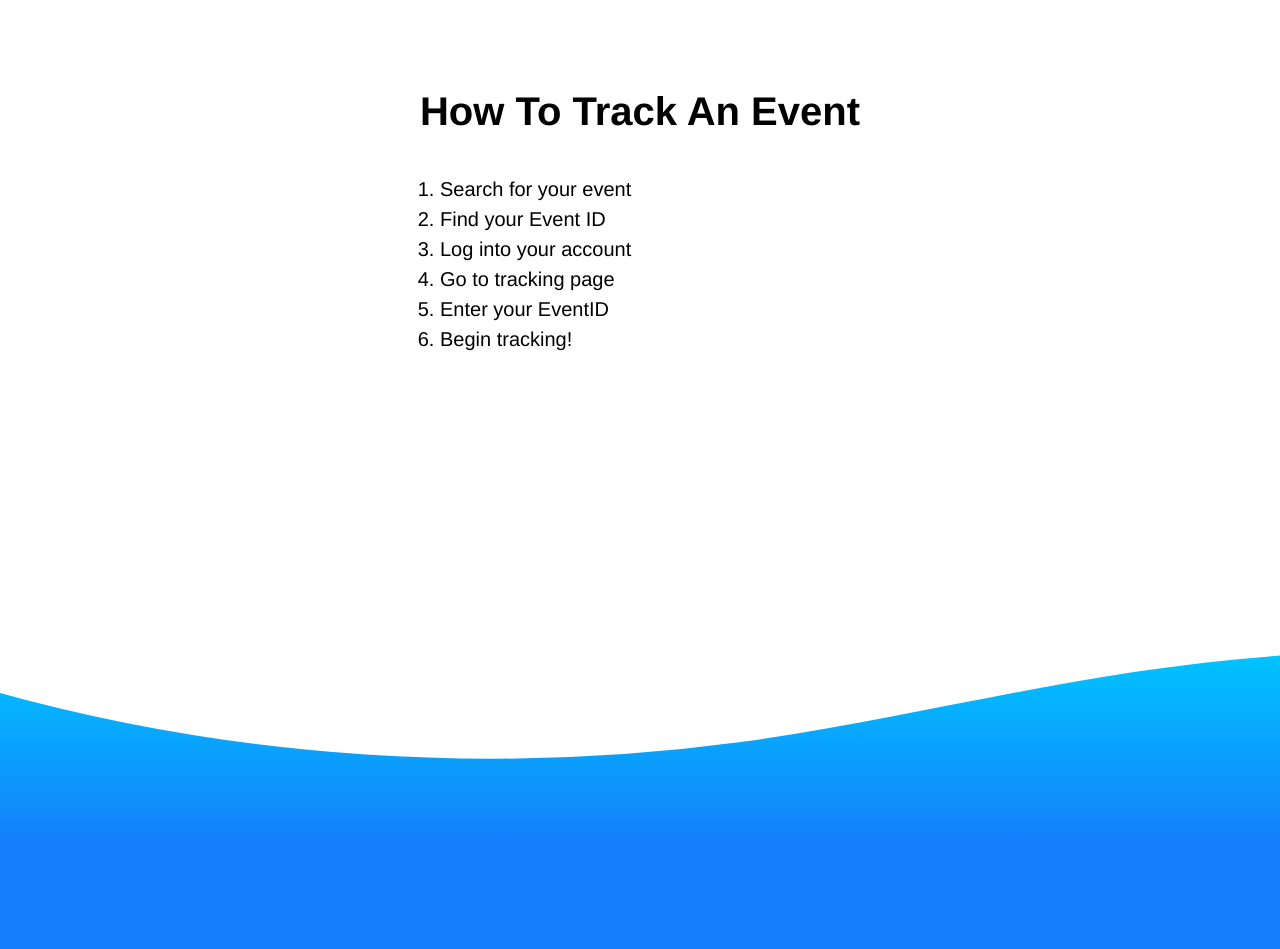
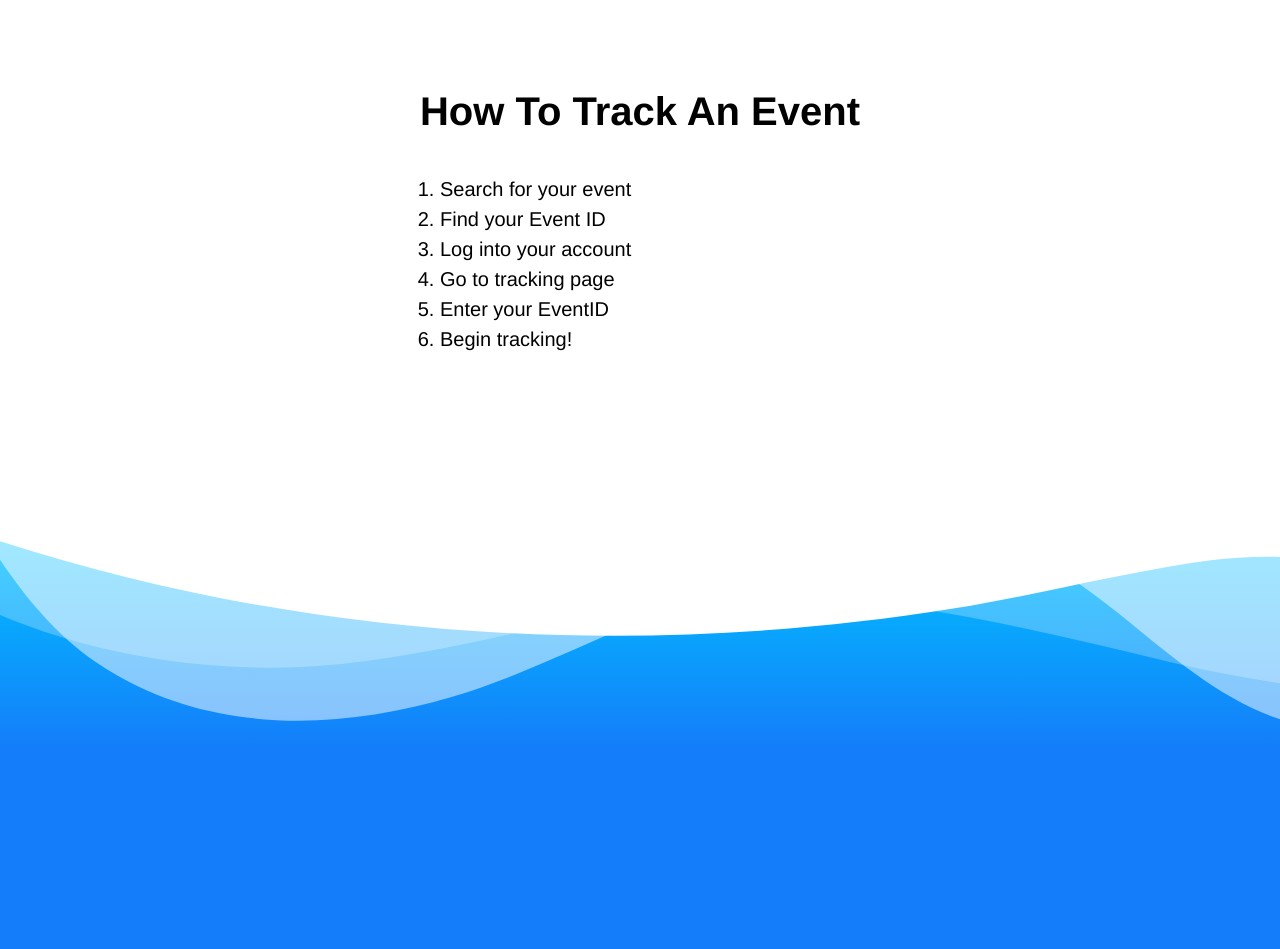
Before and after one commit to jakemarsdenn/SeatGeek-Alerts, a Flask app: page / in a window 1280 px wide. Shown: the part 851-1800 px from the top of the page. After the commit the page ends 1572 px from the top, so only its background shows below. Run offline with Flask 3, Linux system fonts and the light colour scheme.

Commit message:
gave homepage shape divider opacity

```diff
--- a/static/css/index.css
+++ b/static/css/index.css
@@ -73,7 +73,7 @@ h3 {
     text-align: left;
     width: 100%;
     background-color: rgb(255, 255, 255);
-    height: 800px;
+    height: 700px;
     padding-top: 50px;
     position: relative;
     margin-bottom: 100px;
@@ -95,6 +95,7 @@ ol li {
 .shape-divider-bottom {
     position: absolute;
     bottom: 0;
+    left: 0;
     width: 100%;
     overflow: hidden;
     line-height: 0;
@@ -104,8 +105,8 @@ ol li {
 .shape-divider-bottom svg {
     position: relative;
     display: block;
-    width: calc(216% + 1.3px);
-    height: 202px;
+    width: calc(188% + 1.3px);
+    height: 218px;
 }
 
 .shape-divider-bottom .shape-fill {
--- a/templates/index.html
+++ b/templates/index.html
@@ -35,7 +35,9 @@
         </div>
         <div class="shape-divider-bottom">
             <svg data-name="Layer 1" xmlns="http://www.w3.org/2000/svg" viewBox="0 0 1200 120" preserveAspectRatio="none">
-                <path d="M321.39,56.44c58-10.79,114.16-30.13,172-41.86,82.39-16.72,168.19-17.73,250.45-.39C823.78,31,906.67,72,985.66,92.83c70.05,18.48,146.53,26.09,214.34,3V0H0V27.35A600.21,600.21,0,0,0,321.39,56.44Z" class="shape-fill"></path>
+                <path d="M0,0V46.29c47.79,22.2,103.59,32.17,158,28,70.36-5.37,136.33-33.31,206.8-37.5C438.64,32.43,512.34,53.67,583,72.05c69.27,18,138.3,24.88,209.4,13.08,36.15-6,69.85-17.84,104.45-29.34C989.49,25,1113-14.29,1200,52.47V0Z" opacity=".25" class="shape-fill"></path>
+                <path d="M0,0V15.81C13,36.92,27.64,56.86,47.69,72.05,99.41,111.27,165,111,224.58,91.58c31.15-10.15,60.09-26.07,89.67-39.8,40.92-19,84.73-46,130.83-49.67,36.26-2.85,70.9,9.42,98.6,31.56,31.77,25.39,62.32,62,103.63,73,40.44,10.79,81.35-6.69,119.13-24.28s75.16-39,116.92-43.05c59.73-5.85,113.28,22.88,168.9,38.84,30.2,8.66,59,6.17,87.09-7.5,22.43-10.89,48-26.93,60.65-49.24V0Z" opacity=".5" class="shape-fill"></path>
+                <path d="M0,0V5.63C149.93,59,314.09,71.32,475.83,42.57c43-7.64,84.23-20.12,127.61-26.46,59-8.63,112.48,12.24,165.56,35.4C827.93,77.22,886,95.24,951.2,90c86.53-7,172.46-45.71,248.8-84.81V0Z" class="shape-fill"></path>
             </svg>
         </div>
     </div>
```
